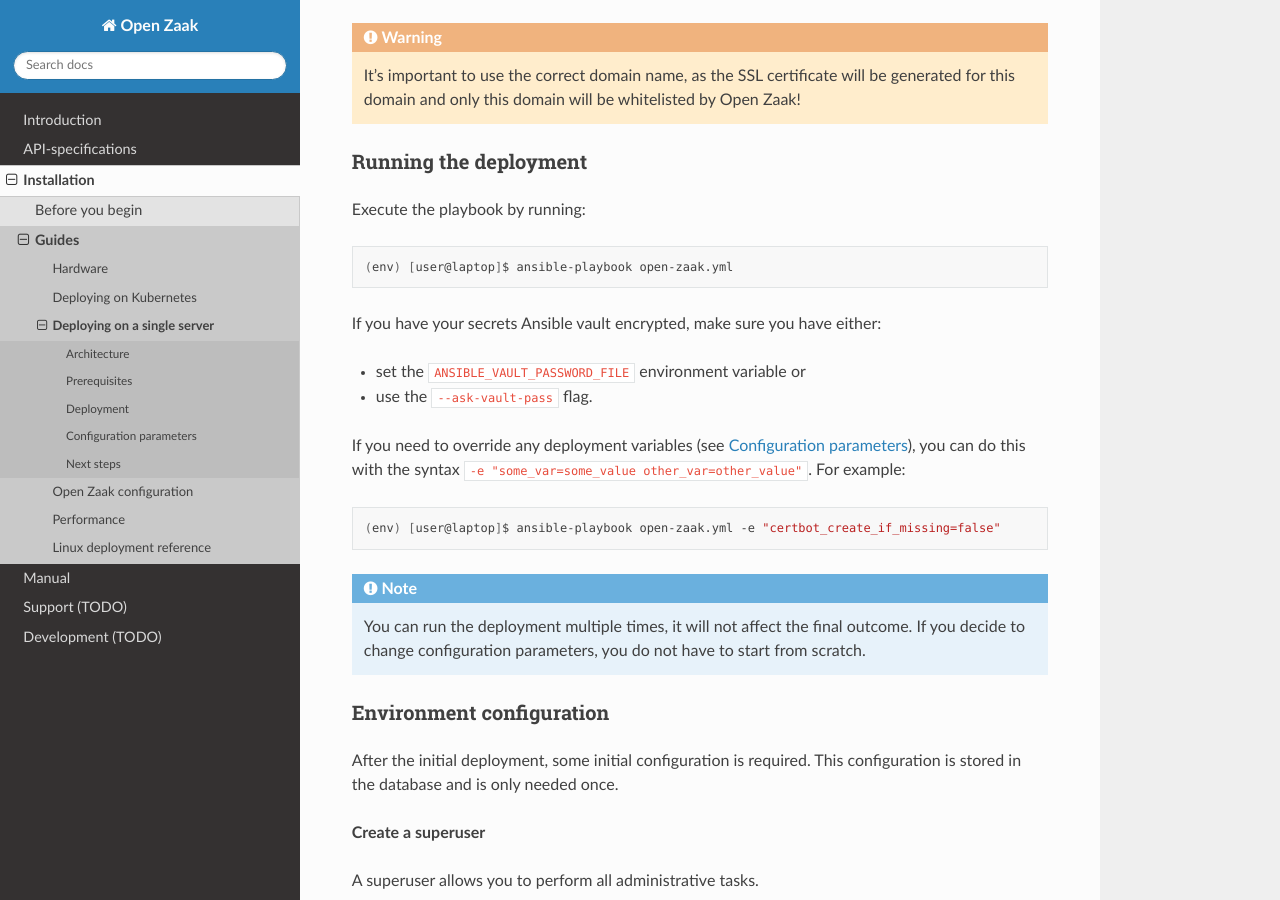
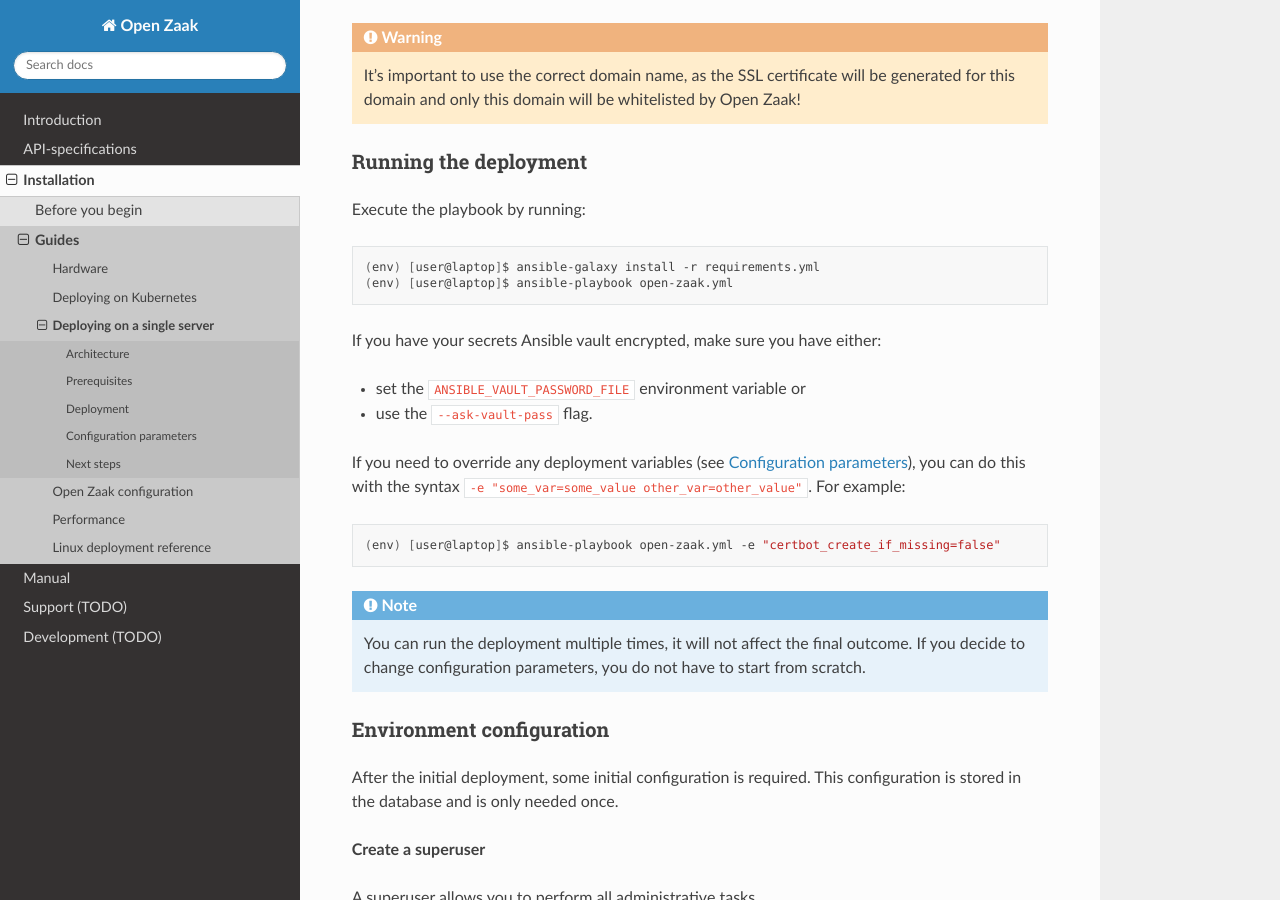
Before and after one commit to open-zaak/open-zaak, a Sphinx documentation site: the page built from docs/installation/deployment/single_server.rst, in a window 1280 px wide and 900 px high, scrolled down 2109 px. Built offline with Sphinx 7.4.7 and the Read the Docs theme 2.0.0, drawn with Linux system fonts in a browser that asks for light colours.

Commit message:
:pencil: Added ansible-galaxy command.

```diff
--- a/docs/installation/deployment/single_server.rst
+++ b/docs/installation/deployment/single_server.rst
@@ -119,6 +119,7 @@
 
 .. code-block:: shell
 
+    (env) [user@laptop]$ ansible-galaxy install -r requirements.yml
     (env) [user@laptop]$ ansible-playbook open-zaak.yml
 
 If you have your secrets Ansible vault encrypted, make sure you have either:
```
Also changed, not shown: deployment/single-server/README.md.
